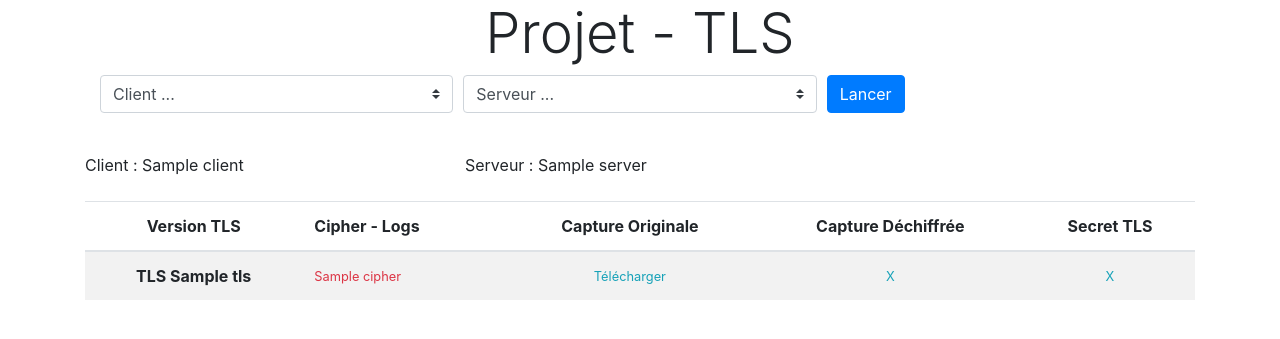
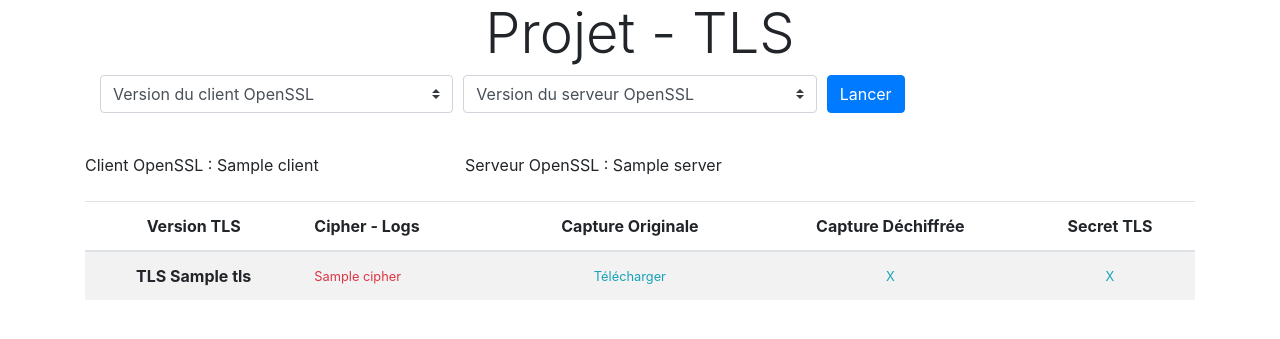
Before and after one commit to MrDanao/TSP-TLS, a Flask app: template app/app/src/templates/index.html in a window 1280 px wide. Shown: the top 339 px of the page. Run offline with Flask 2, Linux system fonts and the light colour scheme; the template is opened without the code that fills it: most values are stand-ins (such as "Sample title", 1, 10 or a date in 2020); some libraries are stand-ins or nearby versions.

Commit message:
Update..

```diff
--- a/app/app/src/templates/index.html
+++ b/app/app/src/templates/index.html
@@ -18,24 +18,24 @@
             <div class="form-group form-row">
                 <div class="col-md-4 mb-4">
                     <select class="custom-select" name="client" id="client" required>
-                      <option selected disabled value="">Client ...</option>
+                      <option selected disabled value="">Version du client OpenSSL</option>
                       {% for client in version %}
-                        <option value="{{client}}" > Client {{client}}</option>
+                        <option value="{{client}}" >OpenSSL {{client}}</option>
                       {% endfor %}
                     </select>
                     <div class="invalid-tooltip">
-                        selectionner un client
+                        Sélectionner une version OpenSSL du client.
                     </div>
                 </div>
                 <div class="col-md-4 mb-4">
                     <select class="custom-select" name="serveur" id="serveur" required>
-                      <option selected disabled value="">Serveur ...</option>
+                      <option selected disabled value="">Version du serveur OpenSSL</option>
                       {% for client in version %}
-                        <option value="{{client}}" > Serveur {{client}}</option>
+                        <option value="{{client}}" >OpenSSL {{client}}</option>
                       {% endfor %}
                     </select>
                     <div class="invalid-tooltip">
-                      Selectionner un Serveur
+                      Sélectionner la version OpenSSL du serveur.
                     </div>
                 </div>
                 <div class="col-md-4 mb-4">
@@ -49,10 +49,10 @@
     <div>
         <div class="row">
             <div class="col-md-4 mb-4" >
-                Client : {{ client }}
+                Client OpenSSL : {{ client }}
             </div>
             <div class="col-md-4 mb-4" >
-                Serveur : {{server}}
+                Serveur OpenSSL : {{server}}
             </div>
         </div>
         <table class="table table-striped">
```
